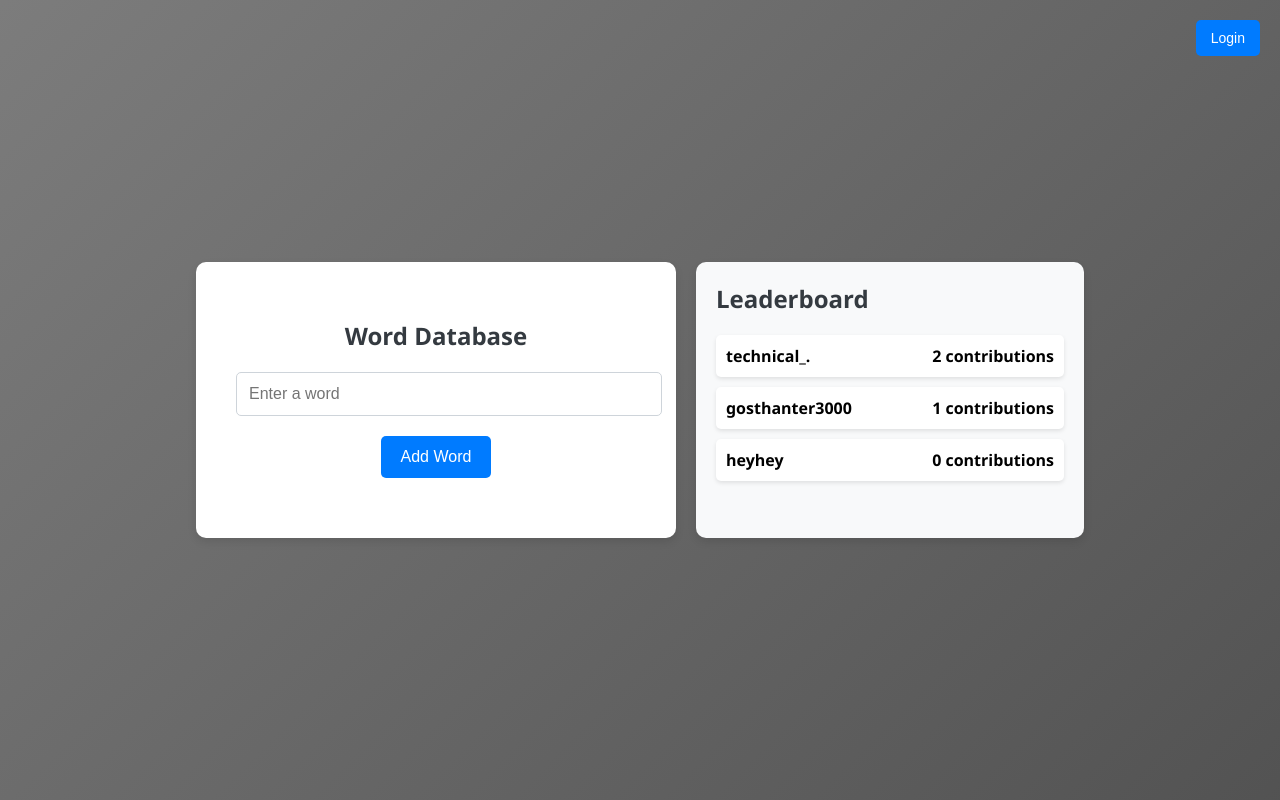
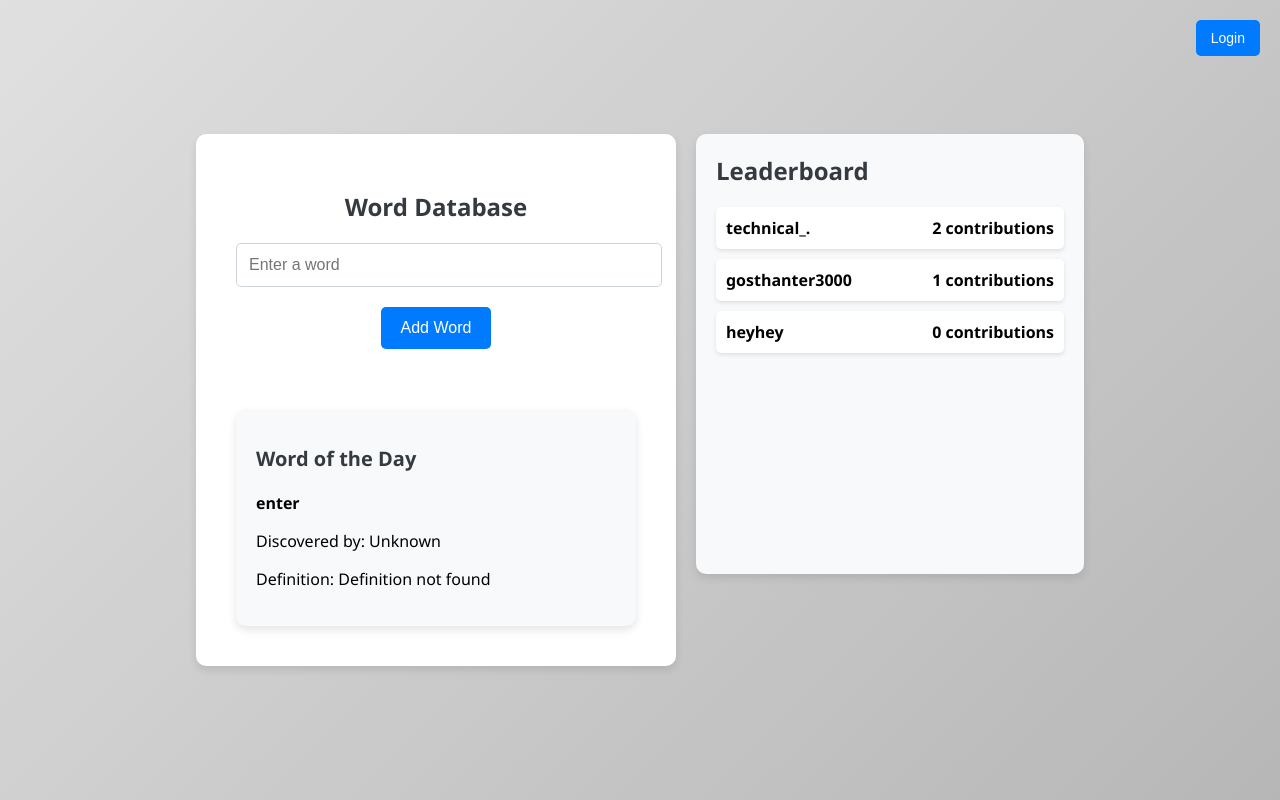
Before and after one commit to vostsoldier/sarcasm-detector, a Flask app: page / in a window 1280 px wide. Run offline with Flask 3, Linux system fonts and the light colour scheme; data comes from the database, SQL or seed files in the repository; both versions use the stored data as it was after the commit; data that the repository does not hold is empty; parts of the project's set-up code (start-up, migrations or seed data) failed here and were passed over.

Commit message:
added word of the day, and fixed bugs

```diff
--- a/app.py
+++ b/app.py
@@ -4,6 +4,8 @@ from flask_login import LoginManager, UserMixin, login_user, login_required, log
 import json
 import nltk
 from nltk.corpus import words
+import random
+import requests
 
 app = Flask(__name__)
 app.config['SECRET_KEY'] = 'your_secret_key'
@@ -11,7 +13,8 @@ app.config['SQLALCHEMY_DATABASE_URI'] = 'sqlite:///users.db'
 db = SQLAlchemy(app)
 login_manager = LoginManager(app)
 login_manager.login_view = 'login'
-
+#API KEY
+MW_API_KEY = 'bff29416-af74-4873-bf21-fb2971ee7a56'
 nltk.download('words')
 word_list = set(words.words())
 
@@ -35,13 +38,28 @@ def save_database(data):
 
 def is_valid_word(word):
     return word in word_list
+def get_word_definition(word):
+    response = requests.get(f"https://www.dictionaryapi.com/api/v3/references/collegiate/json/{word}?key={MW_API_KEY}")
+    if response.status_code == 200:
+        data = response.json()
+        if data and isinstance(data, list) and 'shortdef' in data[0]:
+            return data[0]['shortdef'][0]
+    return "Definition not found"
 
+def get_word_of_the_day():
+    database = load_database()
+    if not database['words']:
+        return None, None, None
+    word = random.choice(database['words'])
+    user = User.query.filter(User.contributions.like(f"%{word}%")).first()
+    definition = get_word_definition(word)
+    return word, user.username if user else "Unknown", definition
 @app.route('/')
 def index():
     users = User.query.all()
     leaderboard_data = sorted(users, key=lambda user: len(user.contributions.split(',')) if user.contributions else 0, reverse=True)
-    return render_template('index.html', leaderboard=leaderboard_data)
-
+    word_of_the_day, discovered_by, definition = get_word_of_the_day()
+    return render_template('index.html', leaderboard=leaderboard_data, word_of_the_day=word_of_the_day, discovered_by=discovered_by, definition=definition)
 @app.route('/login', methods=['GET', 'POST'])
 def login():
     if request.method == 'POST':
@@ -85,8 +103,10 @@ def profile():
     return render_template('profile.html', contributions=contributions)
 
 @app.route('/add_word', methods=['POST'])
-@login_required
 def add_word():
+    if not current_user.is_authenticated:
+        return jsonify({'status': 'error', 'message': 'Please sign in to add a word.'})
+
     word = request.form['word'].strip().lower()
     database = load_database()
 
@@ -105,7 +125,6 @@ def add_word():
     db.session.commit()
 
     return jsonify({'status': 'success', 'message': 'Word added to the database.'})
-
 if __name__ == '__main__':
     with app.app_context():
         db.create_all()
--- a/static/scripts.js
+++ b/static/scripts.js
@@ -13,13 +13,16 @@ document.getElementById('wordForm').addEventListener('submit', function(event) {
         const messageElement = document.getElementById('message');
         messageElement.innerText = data.message;
         messageElement.className = data.status === 'error' ? 'error' : 'success';
-        messageElement.classList.add('pop');
-        setTimeout(() => {
-            messageElement.classList.remove('pop');
-            messageElement.classList.add('explode');
+        if (data.status === 'error') {
+            messageElement.classList.add('shake');
             setTimeout(() => {
-                messageElement.classList.remove('explode');
-            }, 600);
-        }, 300);
+                messageElement.classList.remove('shake');
+            }, 500);
+        } else {
+            messageElement.classList.add('bounce');
+            setTimeout(() => {
+                messageElement.classList.remove('bounce');
+            }, 500);
+        }
     });
 });
--- a/static/styles.css
+++ b/static/styles.css
@@ -117,6 +135,8 @@ button:hover {
     margin-top: 20px;
     font-size: 18px;
     color: #28a745;
+    position: relative;
+    z-index: 10; /* Ensure the message is above other content */
 }
 
 #message.error {
@@ -241,3 +269,12 @@ button:hover {
     font-weight: bold;
     color: #000000;
 }
+
+.word-of-the-day {
+    margin-top: 60px; /* Add margin to move it down */
+    padding: 20px;
+    background-color: #f8f9fa;
+    border-radius: 10px;
+    box-shadow: 0 4px 8px rgba(0, 0, 0, 0.1);
+    text-align: left;
+}
--- a/templates/index.html
+++ b/templates/index.html
@@ -21,6 +21,16 @@
                 <button type="submit">Add Word</button>
             </form>
             <p id="message"></p>
+            <div class="word-of-the-day">
+                <h2>Word of the Day</h2>
+                {% if word_of_the_day %}
+                    <p><strong>{{ word_of_the_day }}</strong></p>
+                    <p>Discovered by: {{ discovered_by }}</p>
+                    <p>Definition: {{ definition }}</p>
+                {% else %}
+                    <p>No words available.</p>
+                {% endif %}
+            </div>
         </div>
         <div class="leaderboard">
             <h2>Leaderboard</h2>
--- a/words_database.json
+++ b/words_database.json
@@ -13,6 +13,7 @@
         "hey",
         "d",
         "word",
-        "wizard"
+        "wizard",
+        "interesting"
     ]
 }
```
Also changed, not shown: other parts of static/styles.css (+30 -4 lines), instance/users.db.
